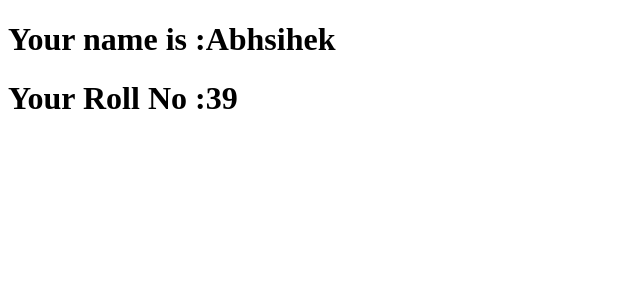
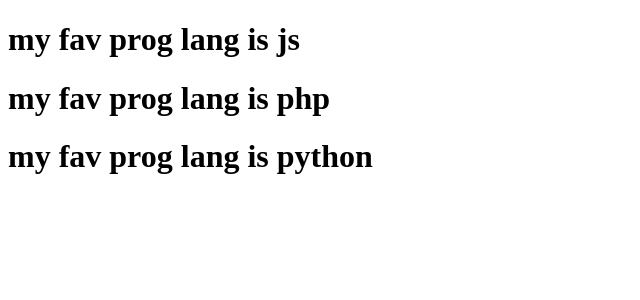
Before and after one commit to Abhimishra2424/React-tutorial, a React (Create React App) app: page / in a window 1280 px wide. Shown: the top 300 px of the page, without its empty margins (0-640 px from the left). Built offline with nearby package versions, Linux system fonts and the light colour scheme.

Commit message:
array Destructuring

```diff
--- /dev/null
+++ b/src/App.js
@@ -0,0 +1,27 @@
+import React from "react";
+
+function App() {
+  const myprolang = ["js", "php", "python"];
+
+  // javascript
+  // let top1 = myprolang[0]
+  // let top2 = myprolang[1]
+  // let top3 = myprolang[2]
+
+  // Array Destructuring Es6
+  let [top1, top2, top3] = myprolang;
+  console.log(myprolang);
+
+  return (
+    <>
+      <h1>{`my fav prog lang is  ${top1}`}</h1>
+      <h1>{`my fav prog lang is  ${top2}`}</h1>
+      <h1>{`my fav prog lang is  ${top3}`}</h1>
+         {/* {myprolang.map((val , index)=>{
+              return `   ${val}`
+         })} */}
+    </>
+  );
+}
+
+export default App;
--- a/src/Student.js
+++ /dev/null
@@ -1,12 +0,0 @@
-import React from 'react'
-
-function Student(props) {
-    return (
-        <div>
-            <h1>Your name is :{props.name}</h1>
-            <h1>Your Roll No :{props.rollno}</h1>
-        </div>
-    )
-}
-
-export default Student
--- a/src/index.js
+++ b/src/index.js
@@ -1,10 +1,10 @@
 import React from "react";
 import ReactDOM from "react-dom";
-import Student from "./Student";
+import App from './App'
 
 ReactDOM.render(
   <>
-    <Student name="Abhsihek" rollno={39} />
+   <App />
   </>,
   document.getElementById("root")
 );
```
